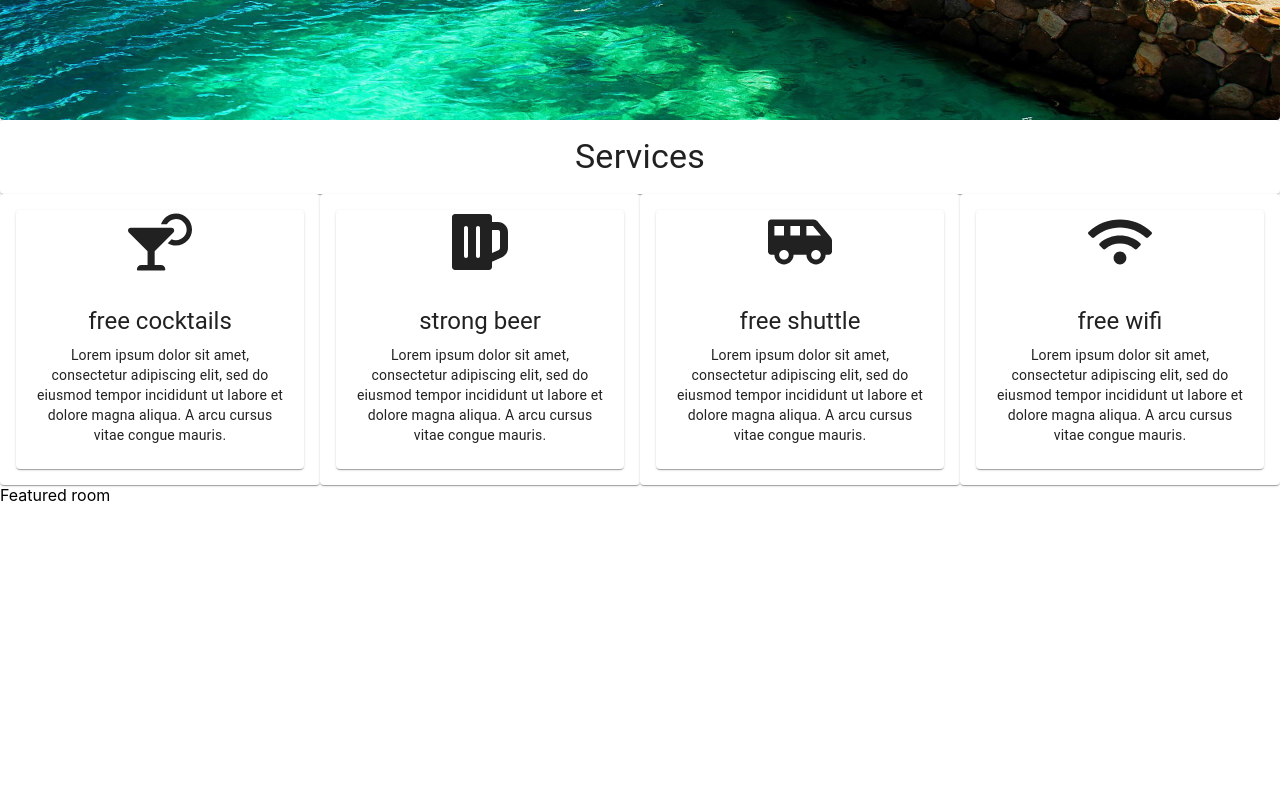
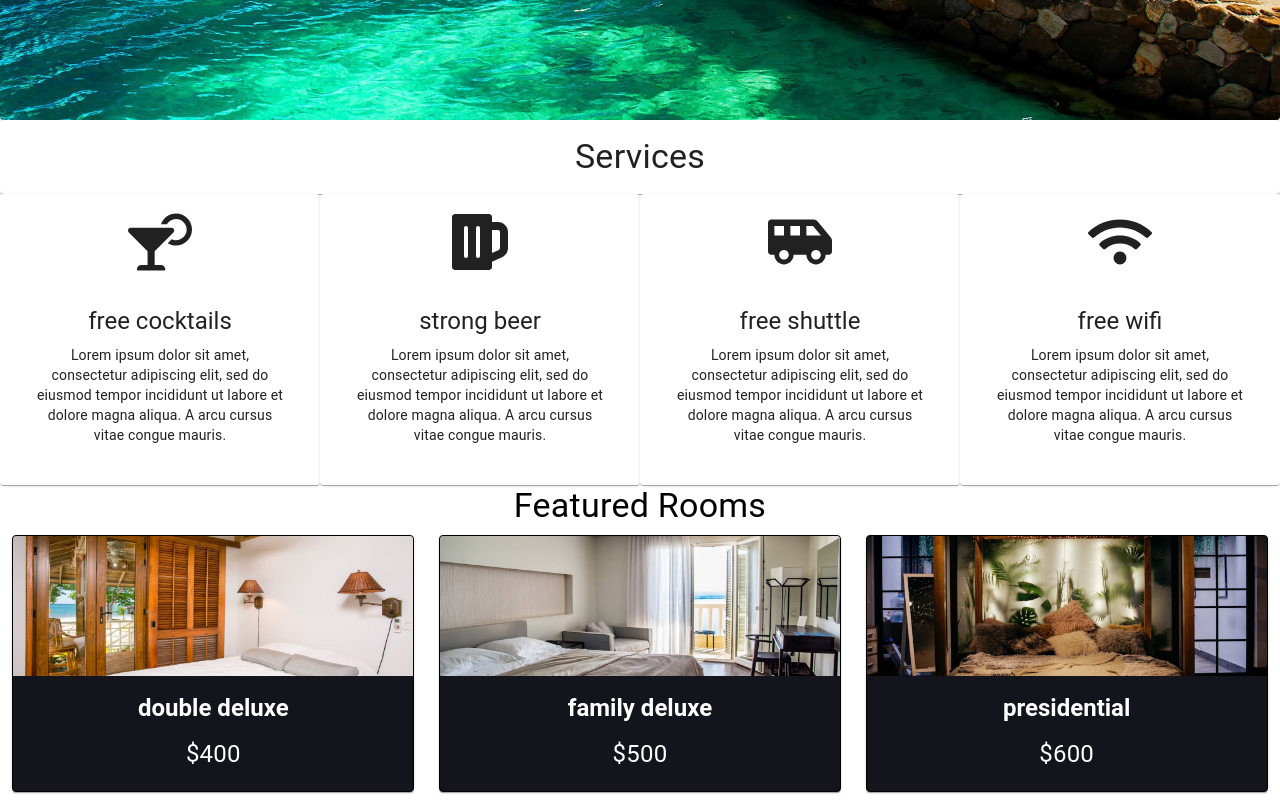
Before and after one commit to wimanshaherath/beach-resort, a React (Create React App) app: page / in a window 1280 px wide. Shown: the part 664-1464 px from the top of the page. Before the commit the page ends 1169 px from the top, so only its background shows below. Built offline with nearby package versions, Linux system fonts and the light colour scheme.

Commit message:
dev/completed featured room section of home page

```diff
--- a/src/compnents/FeaturedRooms.tsx
+++ b/src/compnents/FeaturedRooms.tsx
@@ -1,5 +1,7 @@
 import React,{Component} from 'react';
 import {RoomContext} from '../context';
+import Room from './Room';
+import {Grid,Typography,createMuiTheme,ThemeProvider} from '@material-ui/core';
 
 type Props={
 
@@ -9,13 +11,41 @@ type State={
 
 };
 
-export default class FeaturedRooms extends Component<Props,State>{
+const theme = createMuiTheme({
+    overrides: {
+      // Style sheet name ⚛️
+      MuiGrid: {
+        // Name of the rule
+        container:{
+            // paddingTop:'.2rem',
+            boxShadow:'none'
+        }
+      },
+    },
+  });
+
+
+class FeaturedRooms extends Component<Props,State>{
     static contextType = RoomContext;
     render(){
-        const {featureadRooms}=this.context;
-        console.log(featureadRooms);
+        let {featuredRooms: rooms}=this.context;
+        rooms = rooms.map((room:any) => {
+            return <Grid item md={4} sm={6} xs={12} justify="center" alignItems="center" ><Room key={room.id} room={room}/></Grid>
+        });
+
         return(
-            <div>Featured room</div>
+            <ThemeProvider theme={theme}>
+                <Grid container>
+                    <Grid item md={12} sm={12} justify="center" alignItems="center" spacing={4}>
+                        <Typography variant="h4" component="h4" align="center">
+                            Featured Rooms
+                        </Typography>
+                    </Grid>
+                    {rooms}
+                </Grid>
+            </ThemeProvider>
         )
     }
-}
+};
+
+export default FeaturedRooms;
--- a/src/compnents/Room.tsx
+++ b/src/compnents/Room.tsx
@@ -1,22 +1,70 @@
 import React from 'react';
 import {Card,CardActionArea,CardMedia,CardContent,Typography} from '@material-ui/core';
+import {makeStyles,createStyles} from '@material-ui/core';
+import {Link} from 'react-router-dom';
+import { dark } from '@material-ui/core/styles/createPalette';
+
+interface roomobject{
+ name:string;
+ slug:string;
+ price:number;
+ images:string[];
+};
 
 type Props = {
-    id:number;
-    name:string;
-    price:number;
-    type:string;
-    img:string;
-
+   room:roomobject;
 };
 
+const useStyles = makeStyles({
+    root: {
+      maxWidth:'25rem',
+      margin:'0.5rem auto 0.5rem auto',
+      background:'rgb(20,20,28)',
+      border:'1px solid black',
+      color:'white'
+    },
+    media: {
+      height: 140,
+    },
+    content:{
+        textAlign:'center'
+    },
+    title:{
+        fontWeight:700,
+        // fontFamily:'Roboto'
+    },
+    subtitle:{
+        color:'white',
+        fontSize:'1.5rem'
+    },
+    link:{
+        textDecoration:'none'
+    }
+
+  });
+
+
 const Room: React.FC<Props> = (props) =>{
+    const classes= useStyles();
+    const {name,slug,images,price}=props.room;
     return(
-        <Card>
-            <CardActionArea>
-                <CardMedia title={props.name} image ={props.img}/>
-                <CardContent></CardContent>
-            </CardActionArea>
-        </Card>
+        <Link className={classes.link} to={`/rooms/${slug}`}>
+            <Card className={classes.root}>
+                <CardActionArea>
+                    <CardMedia className={classes.media} title={name} image = {images[0]}/>
+                    <CardContent className={classes.content}>
+                    <Typography className={classes.title} gutterBottom variant="h5" component="h2">
+                        {name}
+                    </Typography>
+                    <Typography className={classes.subtitle} variant="subtitle1" color="textSecondary" component="p">
+                        ${price}
+                    </Typography>
+                    </CardContent>
+                </CardActionArea>
+            </Card>
+        </Link>
+
     )
 }
+
+export default Room;
--- a/src/compnents/Services.tsx
+++ b/src/compnents/Services.tsx
@@ -10,9 +10,13 @@ export type Service = {
 
 const useStyle = makeStyles((theme:Theme) =>
 createStyles({
+    mainroot:{
+        boxShadow:'none'
+    },
     root:{
         flexGrow:1,
-        minHeight:'500px',
+        minHeight:'10rem',
+        boxShadow:'none'
     },
     paper:{
         padding:theme.spacing(2),
@@ -24,6 +28,10 @@ createStyles({
 
         }
     },
+    card:{
+        boxShadow:'none',
+    },
+
     cardmedia:{
 
         fontSize:'4rem'
@@ -60,7 +68,7 @@ const Services: React.FC = () =>{
 
 
     return(
-        <Grid container>
+        <Grid container className={classes.mainroot}>
             <Grid item xs={12}>
                 <Paper className={classes.paper}>
                     <Typography variant="h4" component="h4">
@@ -69,9 +77,9 @@ const Services: React.FC = () =>{
                 </Paper>
             </Grid>
             {services.map((service,index)=>{
-                return <Grid item md={3} sm={6} xs={12} key={index}>
+                return <Grid className={classes.root} item md={3} sm={6} xs={12} key={index}>
                     <Paper className={classes.paper}>
-                        <Card>
+                        <Card className={classes.card}>
                             <CardActionArea className={classes.cardmedia}>
                                 {service.icon}
                             </CardActionArea>
--- a/src/context.tsx
+++ b/src/context.tsx
@@ -30,7 +30,6 @@ class RoomProivder extends Component<Props,State>{
     componentDidMount(){
         let rooms=this.formatData(items);
         let featuredRooms=rooms.filter((room:any) => room.featured === true);
-        console.log(featuredRooms);
 
         this.setState({
             rooms,
```
Also changed, not shown: 1 other file (tests, documents, lock files or other folders).
